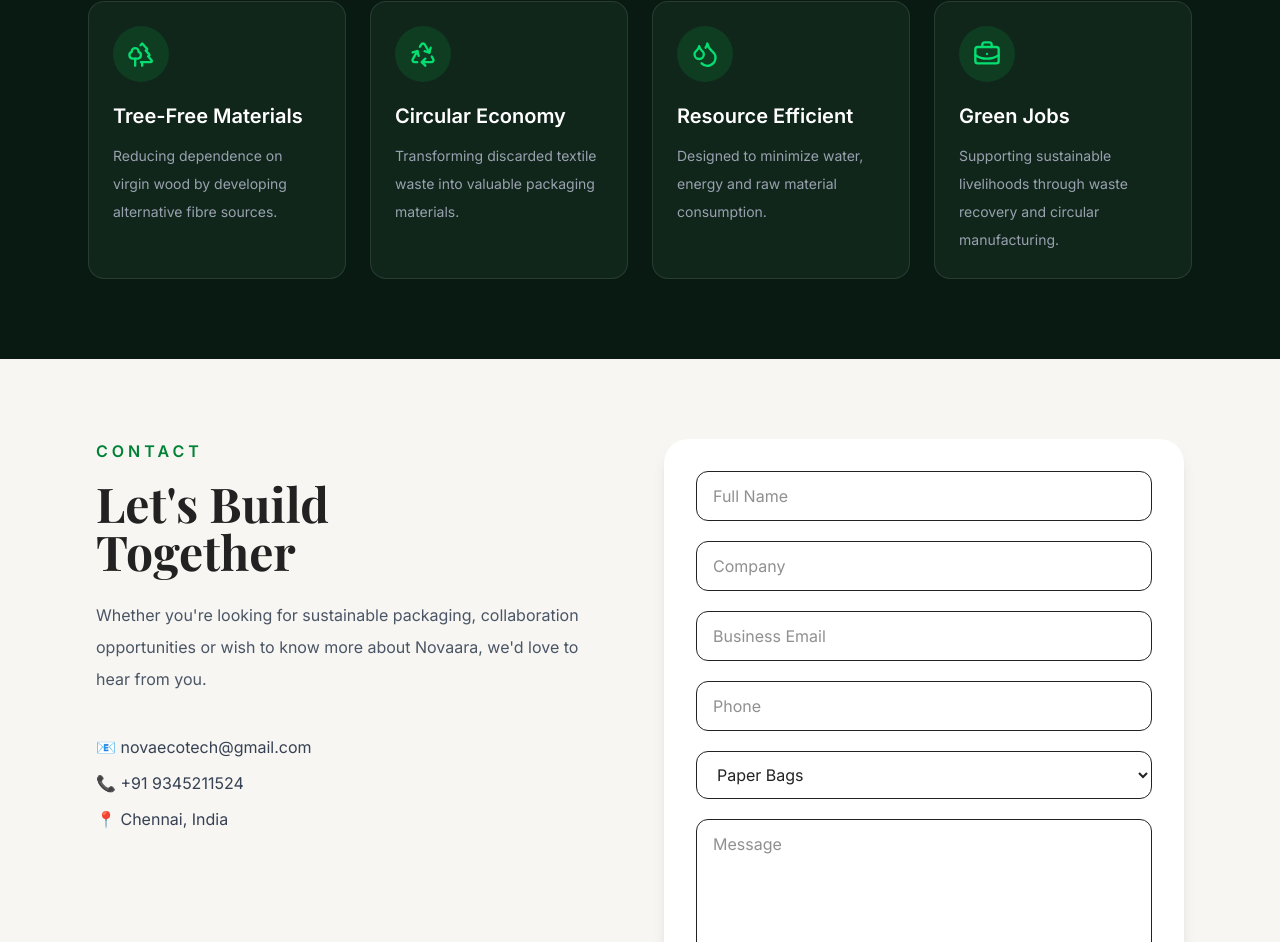
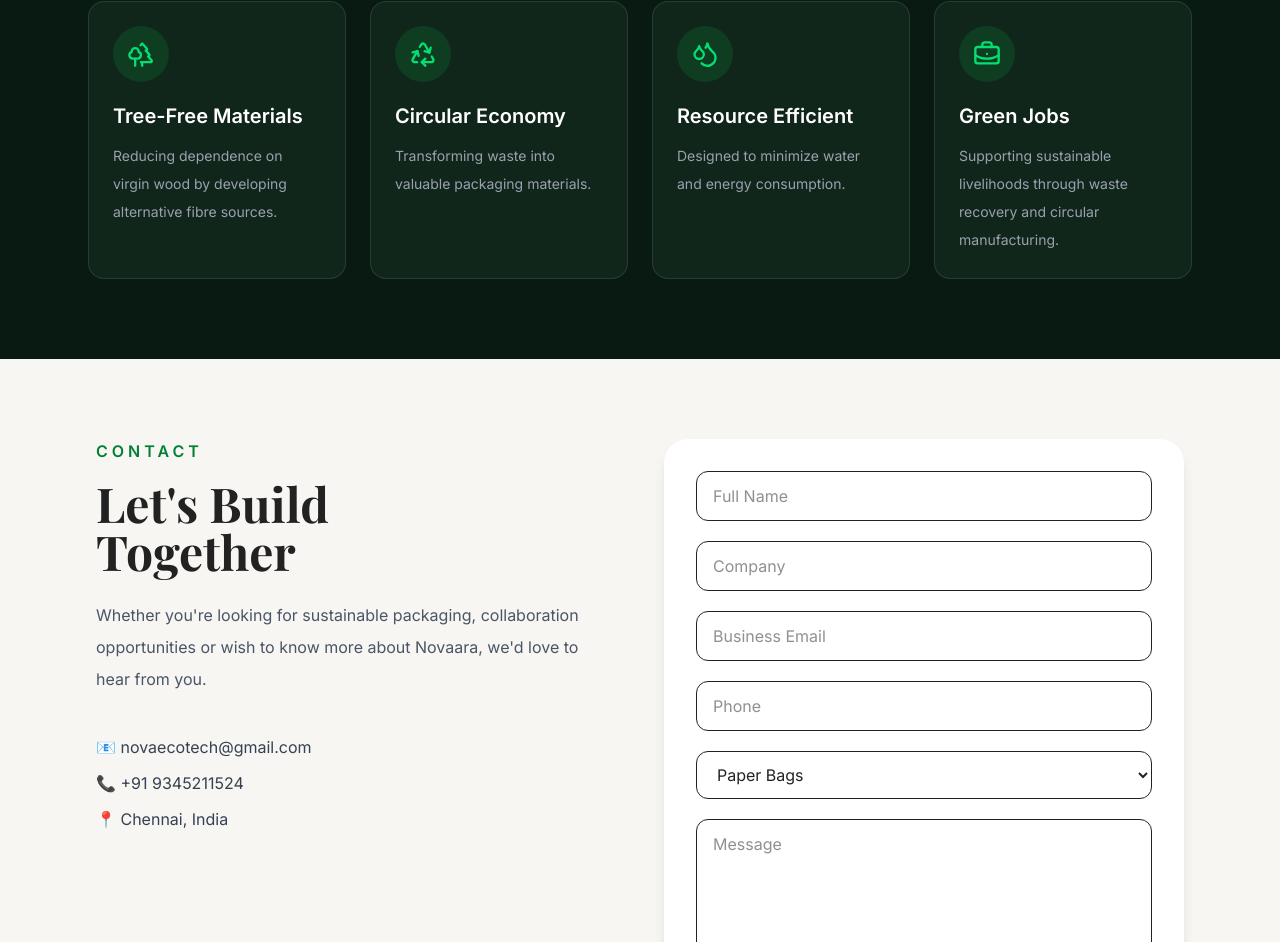
Before and after one commit to novaecotech-cell/novaara-website, a React (Vite) app in the folder novaara-website/: page / in a window 1280 px wide. Shown: the part 4083-5025 px from the top of the page. Built offline with nearby package versions, Linux system fonts and the light colour scheme.

Commit message:
Update website

```diff
--- a/novaara-website/src/components/Impact.jsx
+++ b/novaara-website/src/components/Impact.jsx
@@ -18,13 +18,13 @@ function Impact() {
       icon: <Recycle size={28} />,
       title: "Circular Economy",
       description:
-        "Transforming discarded textile waste into valuable packaging materials.",
+        "Transforming waste into valuable packaging materials.",
     },
     {
       icon: <Droplets size={28} />,
       title: "Resource Efficient",
       description:
-        "Designed to minimize water, energy and raw material consumption.",
+        "Designed to minimize water and energy consumption.",
     },
     {
       icon: <BriefcaseBusiness size={28} />,
```
